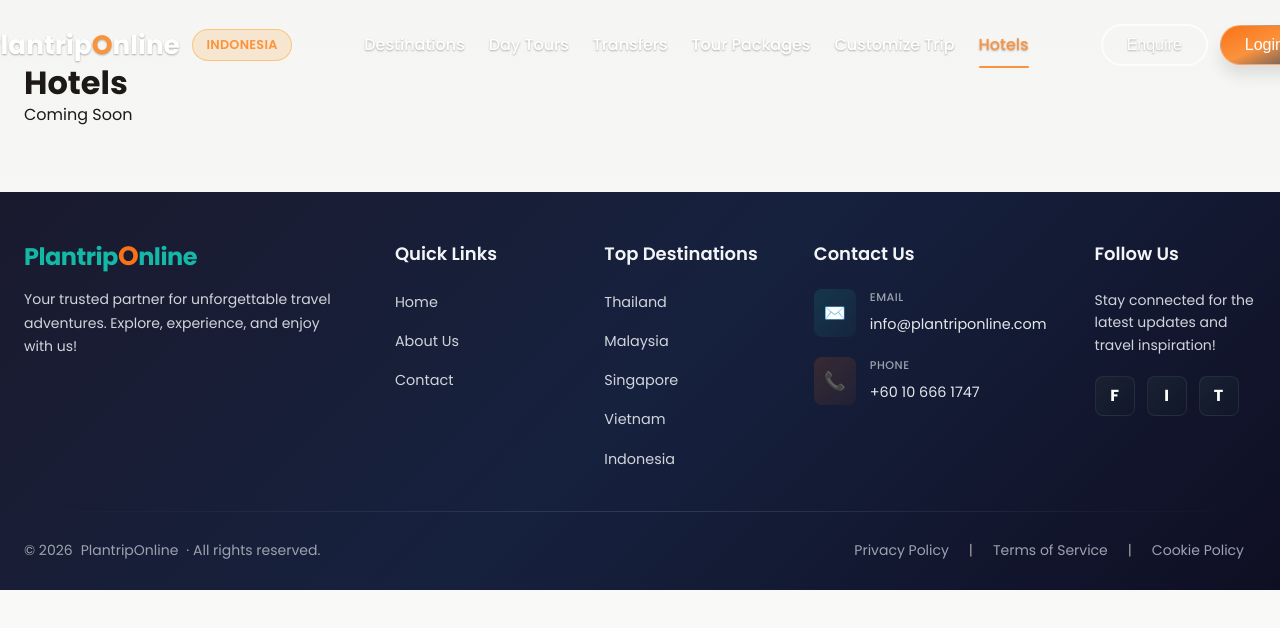
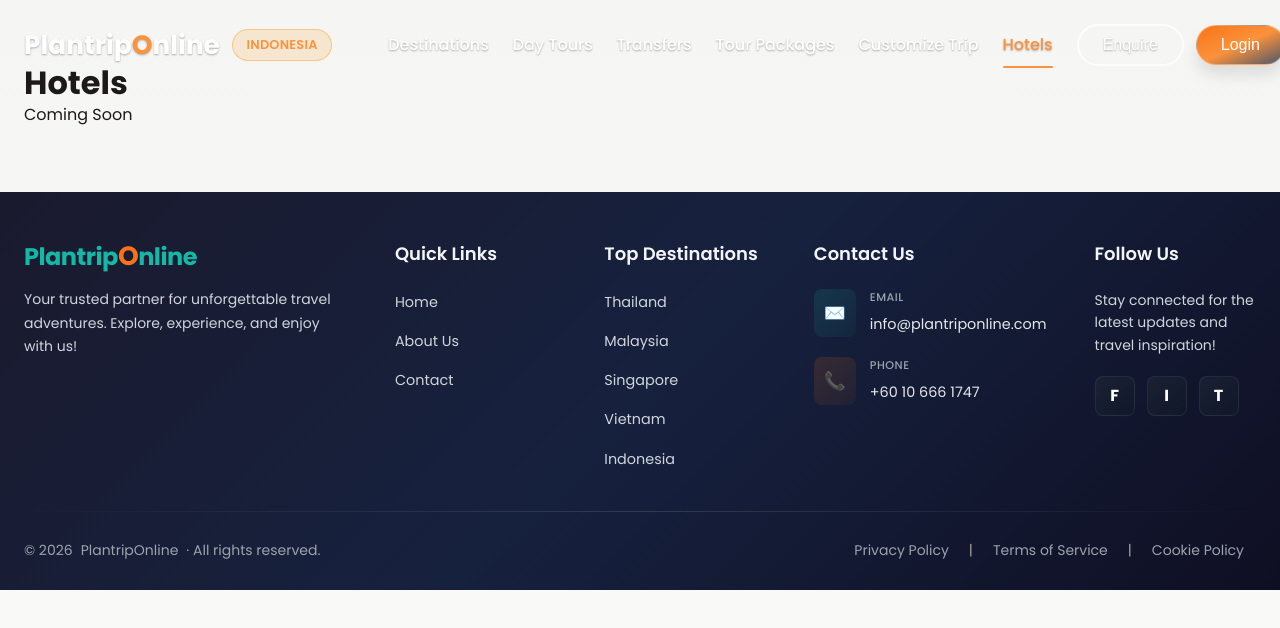
Before and after one commit to akhil-vj/PlanTripOnline-Frontend, a React (Vite) app: page /indonesia/hotels in a window 1280 px wide. Shown: the top 628 px of the page. Built offline with nearby package versions, Linux system fonts and the light colour scheme.

Commit message:
Fix header layout to align nav left and push right buttons to right edge

```diff
--- a/src/styles/header.css
+++ b/src/styles/header.css
@@ -57,7 +57,8 @@
     display: none;
     align-items: center;
     gap: 0.75rem;
-    margin: 0 3rem;
+    margin-left: 2rem;
+    margin-right: auto;
     padding: 0 1.5rem;
 }
 
@@ -143,7 +144,7 @@
     align-items: center;
     gap: 0.5rem;
     flex-shrink: 0;
-    margin-right: 2rem;
+    margin-right: 0;
 }
 
 .enquire-button {
@@ -336,10 +337,6 @@
 }
 
 @media (min-width: 1024px) {
-    .header-content {
-        transform: translateX(-2.5rem);
-    }
-
     .nav-desktop {
         display: flex;
     }
@@ -369,7 +366,7 @@
 
     .header-right {
         gap: 0.75rem;
-        margin-right: 4rem;
+        margin-right: 0;
     }
 
     .login-button {
```
